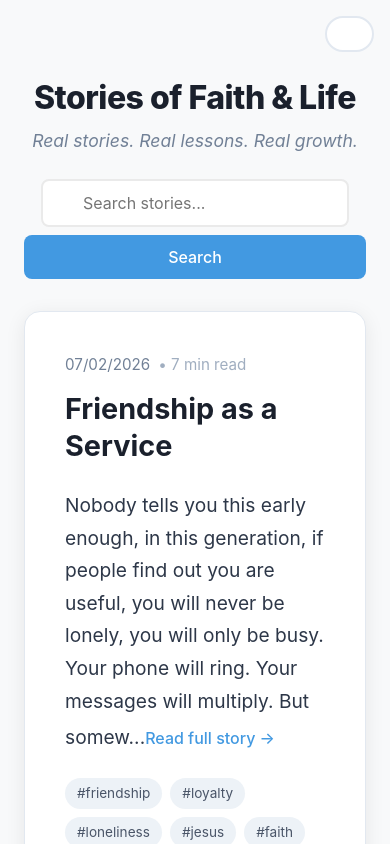
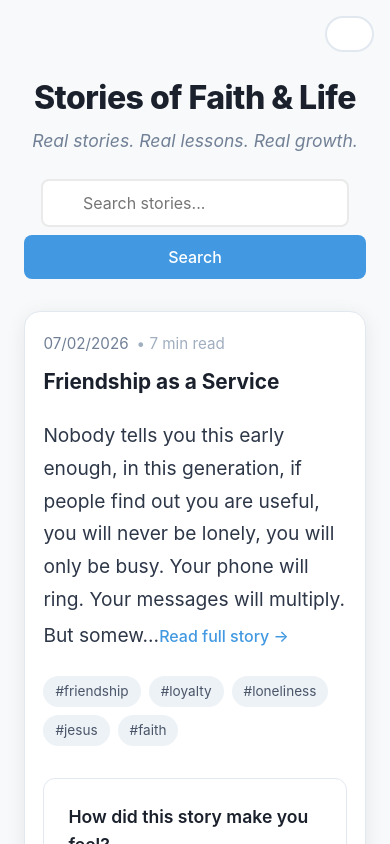
Before and after one commit to doanane/journals, a React (Create React App) app: page / in a window 390 px wide. Shown: the top 844 px of the page. Built offline with nearby package versions, Linux system fonts and the light colour scheme; no server answers; the database is empty; some icons are missing.

Commit message:
Update src/components/BlogCard.css

```diff
--- a/src/components/BlogCard.css
+++ b/src/components/BlogCard.css
@@ -144,3 +144,33 @@
   font-size: 0.8rem;
   letter-spacing: 3px;
 }
+
+@media (max-width: 768px) {
+  .blog-card {
+    padding: 1.5rem;
+  }
+
+  .card-title {
+    font-size: 1.5rem;
+  }
+
+  .story-content {
+    font-size: 1.05rem;
+  }
+}
+
+@media (max-width: 480px) {
+  .blog-card {
+    padding: 1.15rem;
+    margin-bottom: 1.5rem;
+  }
+
+  .card-title {
+    font-size: 1.3rem;
+  }
+
+  .card-stats {
+    gap: 1rem;
+    flex-wrap: wrap;
+  }
+}
```
